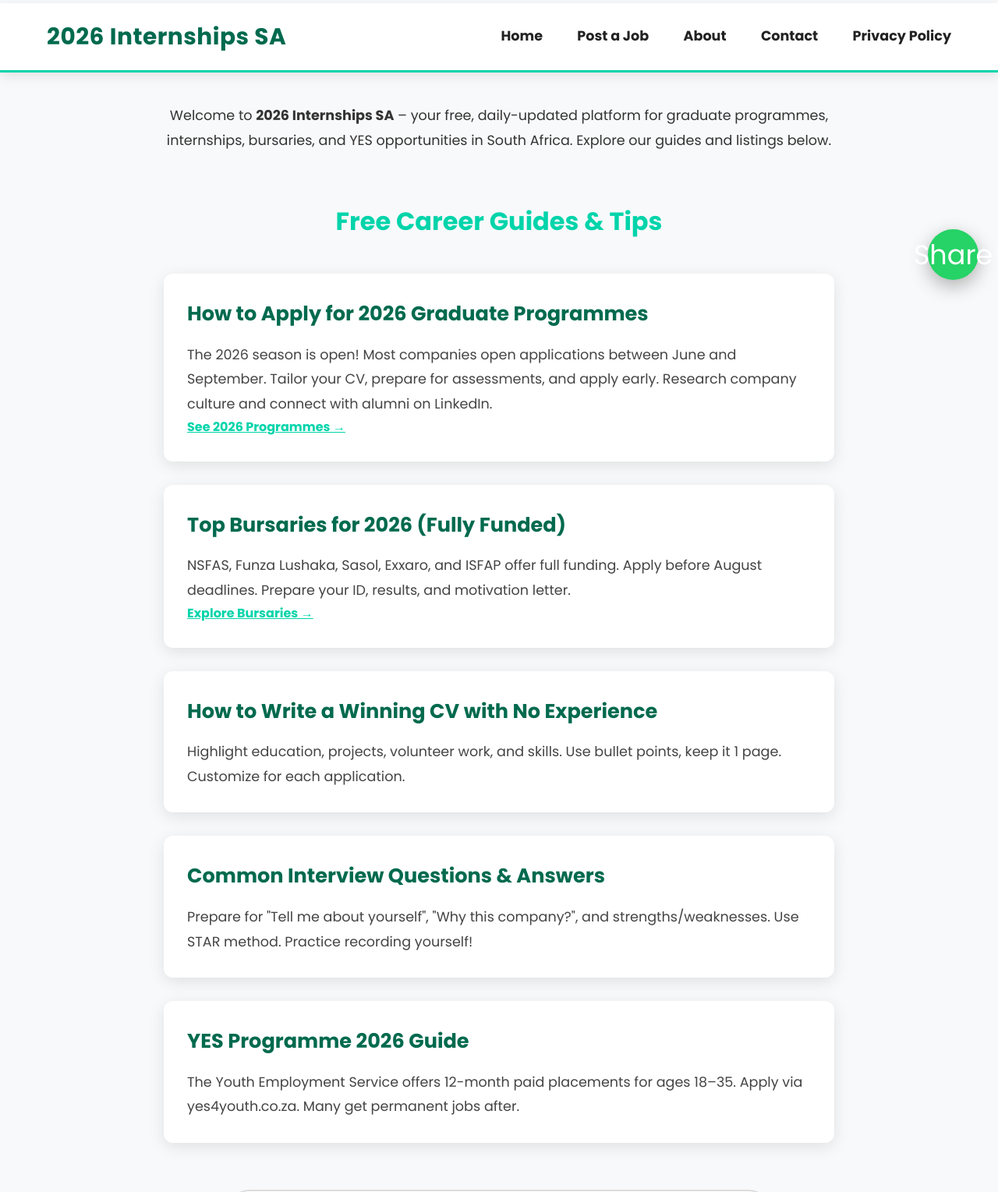
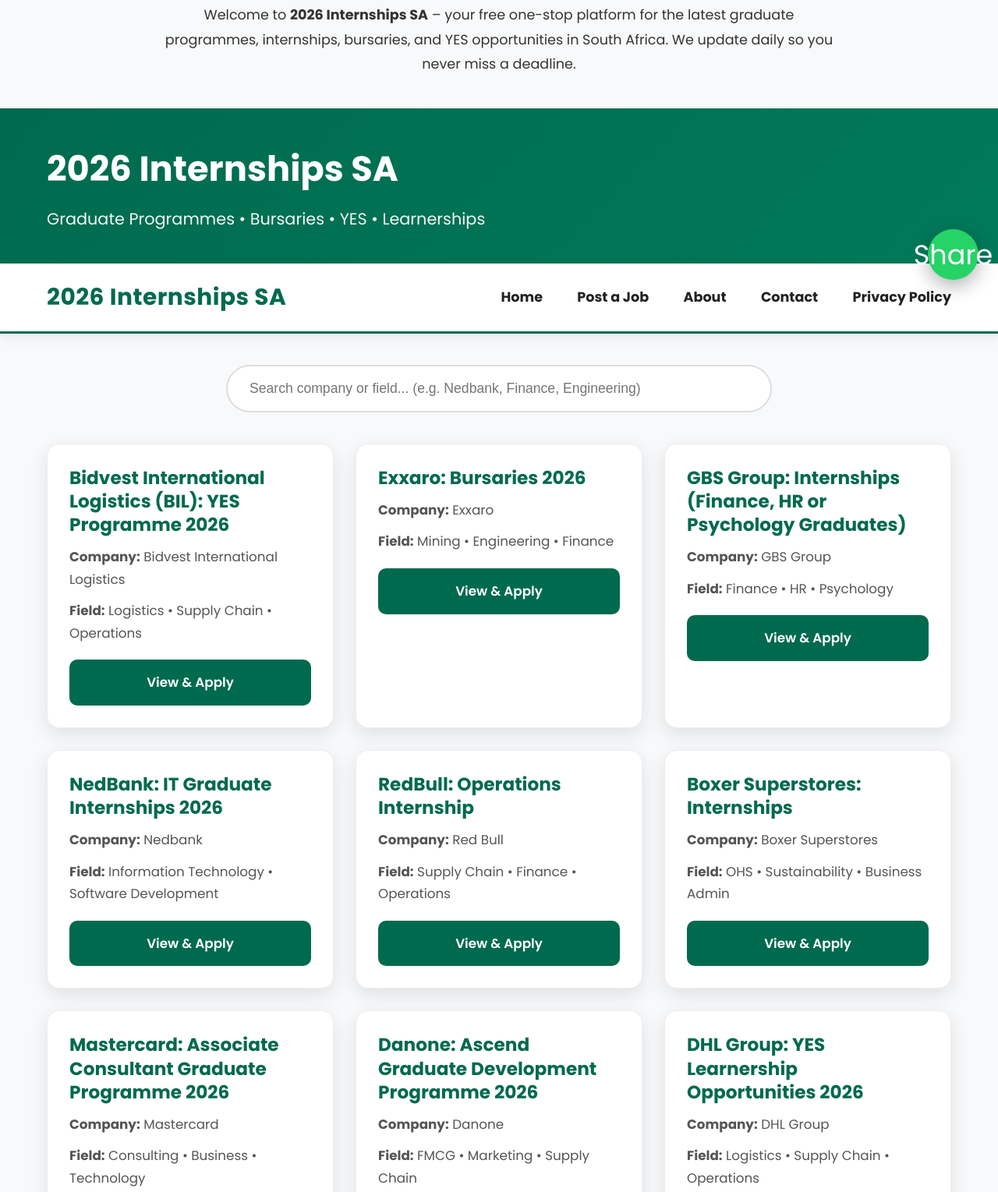
Before and after one commit to thando-25/MyWebsite, a plain HTML site: page index.html in a window 1280 px wide. Shown: the part 416-1945 px from the top of the page at 78% size. Drawn offline with Linux system fonts and the light colour scheme.

Commit message:
Update index.html

```diff
--- a/index.html
+++ b/index.html
@@ -4,23 +4,35 @@
     <meta charset="UTF-8">
     <meta name="viewport" content="width=device-width, initial-scale=1.0">
     <title>2026 Internships & Graduate Programmes South Africa</title>
-    <meta name="description" content="Latest 2026 internships, graduate programmes, bursaries and YES opportunities in South Africa. Free guides and verified listings.">
+    <meta name="description"
+        content="Latest 2026 internships, graduate programmes, bursaries and YES opportunities in South Africa. Apply now!">
     <link href="https://fonts.googleapis.com/css2?family=Poppins:wght@400;500;600;700&display=swap" rel="stylesheet">
     <link rel="stylesheet" href="style.css">
 </head>
 <body>
-
     <!-- Hero Banner -->
     <div class="hero-banner">
-        <img src="https://images.unsplash.com/photo-1522202176988-66273c2fd55f?w=1600&q=80&fit=crop" alt="2026 Internships South Africa">
+        <img src="https://images.unsplash.com/photo-1522202176988-66273c2fd55f?w=1600&q=80&fit=crop"
+            alt="2026 Internships South Africa">
         <div class="hero-overlay">
             <h1>Launch Your Career in 2026</h1>
             <p>Latest graduate programmes, internships & bursaries in South Africa</p>
         </div>
     </div>
-
-    <!-- Sticky Navigation - Visible Immediately -->
-    <nav class="main-nav sticky-nav">
+    <!-- Intro text -->
+    <div class="intro-text container" style="text-align:center; margin:40px auto; max-width:900px; font-size:1.1rem; line-height:1.8;">
+        <p>Welcome to <strong>2026 Internships SA</strong> – your free one-stop platform for the latest graduate programmes, internships, bursaries, and YES opportunities in South Africa. We update daily so you never miss a deadline.</p>
+    </div>
+    <!-- Header & Navigation -->
+    <header class="top-header">
+        <div class="container">
+            <div class="logo-title">
+                <h1>2026 Internships SA</h1>
+                <p>Graduate Programmes • Bursaries • YES • Learnerships</p>
+            </div>
+        </div>
+    </header>
+    <nav class="main-nav">
         <div class="container">
             <a href="index.html" class="nav-logo"><strong>2026 Internships SA</strong></a>
             <div class="nav-links">
@@ -32,57 +44,20 @@
             </div>
         </div>
     </nav>
-
-    <!-- Intro -->
-    <div class="intro-text container" style="text-align:center;margin:40px auto;max-width:900px;font-size:1.1rem;line-height:1.8;">
-        <p>Welcome to <strong>2026 Internships SA</strong> – your free, daily-updated platform for graduate programmes, internships, bursaries, and YES opportunities in South Africa. Explore our guides and listings below.</p>
-    </div>
-
-    <!-- Career Guides -->
-    <section class="guides container" style="max-width:900px;margin:60px auto;">
-        <h2 style="text-align:center;color:#00d4aa;margin-bottom:40px;font-size:2rem;">Free Career Guides & Tips</h2>
-
-        <article style="background:white;padding:30px;margin:30px 0;border-radius:12px;box-shadow:0 5px 20px rgba(0,0,0,0.1);">
-            <h3>How to Apply for 2026 Graduate Programmes</h3>
-            <p>The 2026 season is open! Most companies open applications between June and September. Tailor your CV, prepare for assessments, and apply early. Research company culture and connect with alumni on LinkedIn.</p>
-            <a href="javascript:void(0)" onclick="document.getElementById('internships-section').scrollIntoView({behavior: 'smooth'});" style="color:#00d4aa;font-weight:bold;">See 2026 Programmes →</a>
-        </article>
-
-        <article style="background:white;padding:30px;margin:30px 0;border-radius:12px;box-shadow:0 5px 20px rgba(0,0,0,0.1);">
-            <h3>Top Bursaries for 2026 (Fully Funded)</h3>
-            <p>NSFAS, Funza Lushaka, Sasol, Exxaro, and ISFAP offer full funding. Apply before August deadlines. Prepare your ID, results, and motivation letter.</p>
-            <a href="javascript:void(0)" onclick="document.getElementById('bursaries-section').scrollIntoView({behavior: 'smooth'});" style="color:#00d4aa;font-weight:bold;">Explore Bursaries →</a>
-        </article>
-
-        <article style="background:white;padding:30px;margin:30px 0;border-radius:12px;box-shadow:0 5px 20px rgba(0,0,0,0.1);">
-            <h3>How to Write a Winning CV with No Experience</h3>
-            <p>Highlight education, projects, volunteer work, and skills. Use bullet points, keep it 1 page. Customize for each application.</p>
-        </article>
-
-        <article style="background:white;padding:30px;margin:30px 0;border-radius:12px;box-shadow:0 5px 20px rgba(0,0,0,0.1);">
-            <h3>Common Interview Questions & Answers</h3>
-            <p>Prepare for "Tell me about yourself", "Why this company?", and strengths/weaknesses. Use STAR method. Practice recording yourself!</p>
-        </article>
-
-        <article style="background:white;padding:30px;margin:30px 0;border-radius:12px;box-shadow:0 5px 20px rgba(0,0,0,0.1);">
-            <h3>YES Programme 2026 Guide</h3>
-            <p>The Youth Employment Service offers 12-month paid placements for ages 18–35. Apply via yes4youth.co.za. Many get permanent jobs after.</p>
-        </article>
-    </section>
-
     <!-- Search Bar -->
     <div class="search-section container">
-        <input type="text" id="searchInput" placeholder="Search company or field... (e.g. Nedbank, Finance, Engineering)">
+        <input type="text" id="searchInput"
+            placeholder="Search company or field... (e.g. Nedbank, Finance, Engineering)">
     </div>
-
-    <!-- Listings Grid -->
+    <!-- Internships Grid -->
     <main class="container">
-        <div id="internshipsGrid"></div>
+        <div class="internships-grid" id="internshipsGrid">
+            <!-- Filled by JavaScript -->
+        </div>
     </main>
-
-    <!-- WhatsApp Share -->
-    <a href="https://wa.me/?text=Check%20these%202026%20Internships%3A%20https://internshiphub.co.za" target="_blank" class="whatsapp-float">Share</a>
-
+    <!-- WhatsApp Share Button -->
+    <a href="https://wa.me/?text=Check%20these%202026%20Internships%3A%20https://internshiphub.co.za" target="_blank"
+        class="whatsapp-float">Share</a>
     <!-- Footer -->
     <footer>
         <div class="container">
@@ -90,7 +65,6 @@
             <p><a href="privacy.html">Privacy Policy</a> • <a href="contact.html">Contact</a></p>
         </div>
     </footer>
-
     <script src="internships.js"></script>
     <script src="script.js"></script>
 </body>
```
